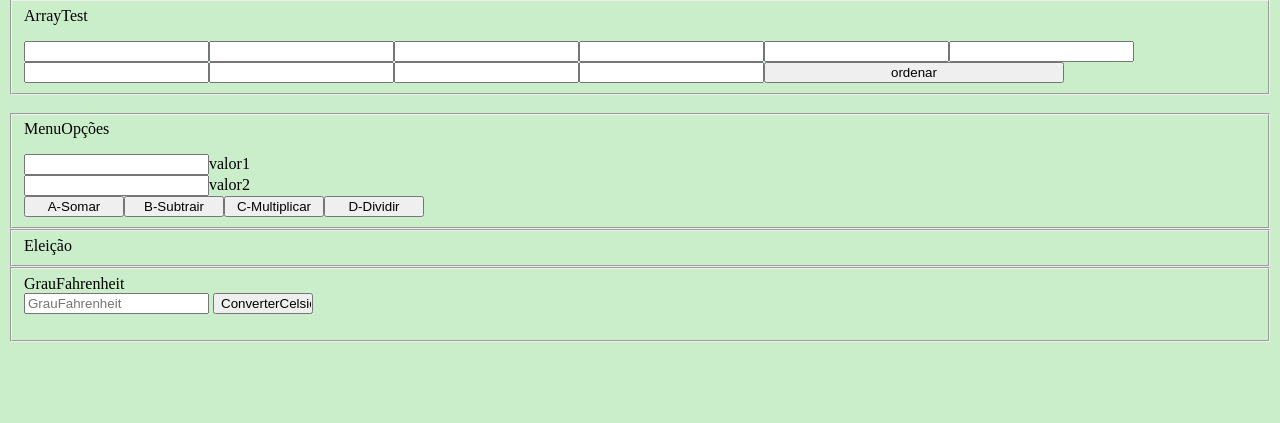
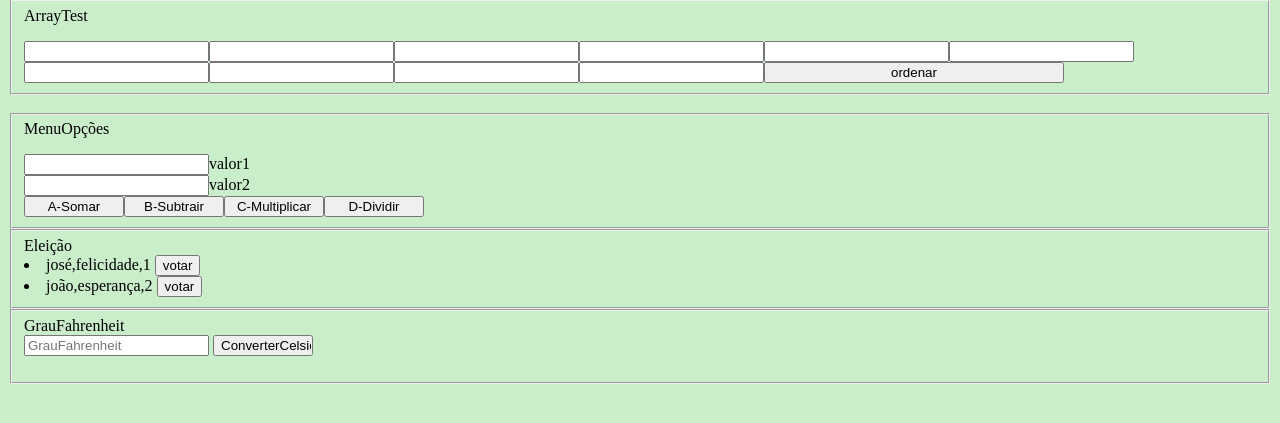
Before and after one commit to alexseycc/BillGates, a PHP site: page /09_03_18.php in a window 1280 px wide. Shown: the part 162-585 px from the top of the page. Run offline with PHP 8.4, Linux system fonts and the light colour scheme.

Commit message:
add eleitor,Wed Mar 14 09:28:11 EDT 2018

```diff
--- a/09_03_18.php
+++ b/09_03_18.php
@@ -56,11 +56,19 @@
     }
 
   function eleitor(){
-    var candidato =[
-     "jose","carlos",
-      "jose","carlos"
-    ];
-    alert(cadidato[0][0]);
+  var candidato =[];
+   candidato[0]=["josé","joão"];
+   candidato[1]=["felicidade","esperança"];
+   candidato[2]=["1","2"];
+   for(i=0;i<2;i++){
+   for(j=0;j<1;j++){
+   document.getElementById('eleitor'+(i+1)).innerHTML=candidato[i][j]+","+candidato[i+1][j]+","+candidato[i+2][j]+' <input type=button value=votar><br>';
+   document.getElementById('eleitor'+(i+2)).innerHTML=candidato[i][j+1]+","+candidato[i+1][j+1]+","+candidato[i+2][j+1]+' <input type=button value=votar><br>';
+
+     //alert(candidato[i][j]);
+   }
+   }
+
   }
 
   function mat(i){
@@ -156,10 +164,11 @@
    document.write("<br>");
 </script>
   </fieldset>
-
-<fieldset>Eleição<script>
-   document.write("<br>");
-eleitor();
+<fieldset>Eleição
+  <li id="eleitor1"></li>
+  <li id="eleitor2"></li>
+  <script>
+  eleitor();
   </script>
 </fieldset>
 
```
